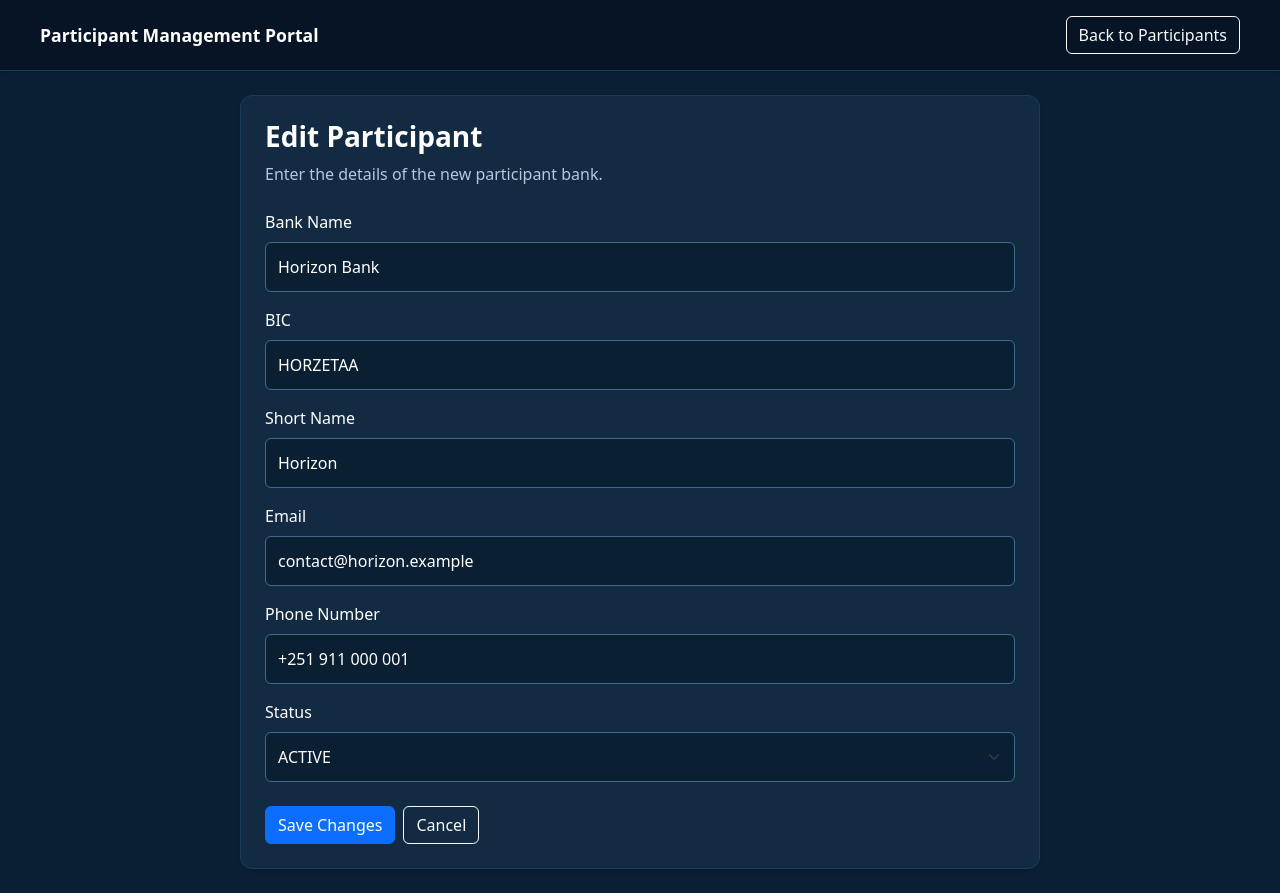
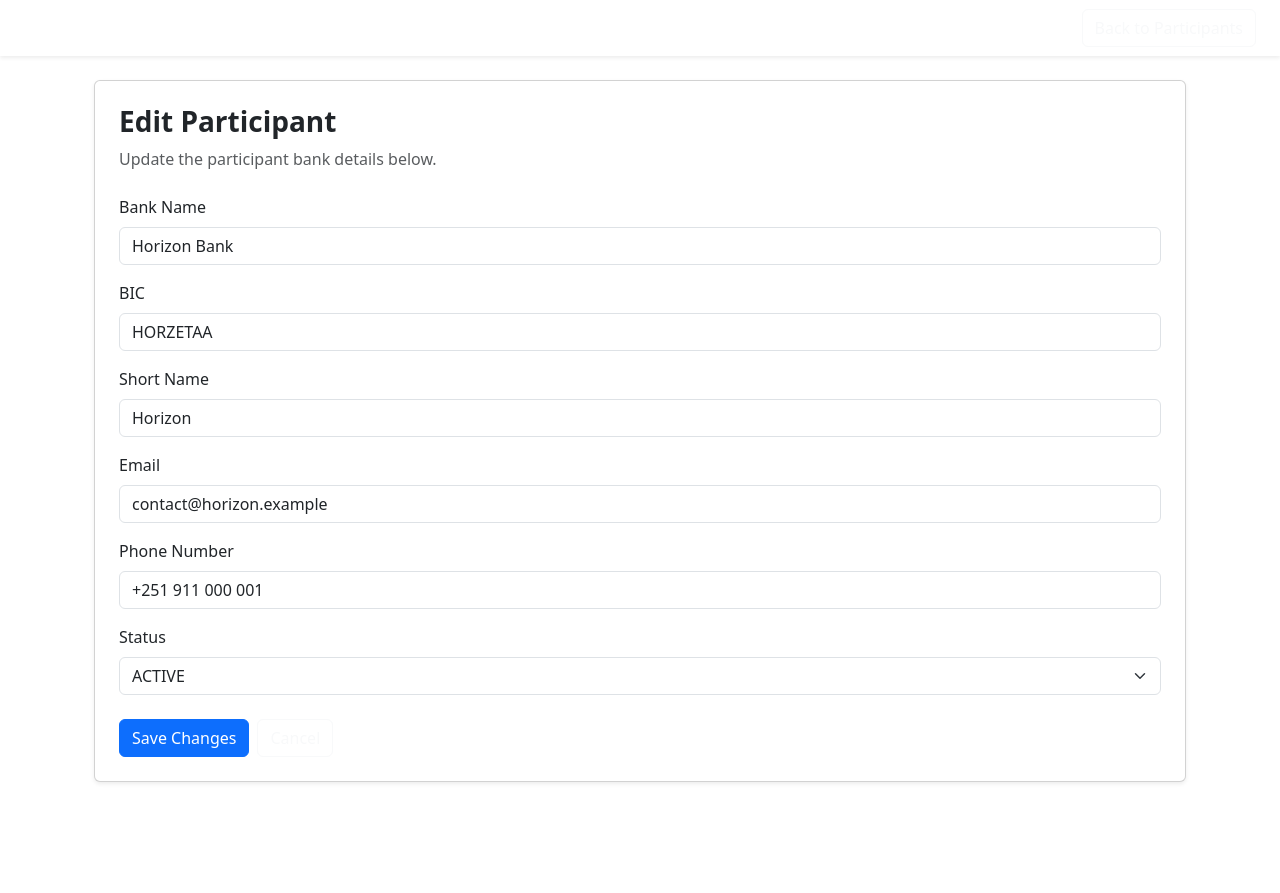
Before and after one commit to Abangiti/participant-management-portal, an Angular app: page /participants/edit/1 in a window 1280 px wide. After the commit the page ends 806 px from the top, so only its background shows below. Built offline with nearby package versions, Linux system fonts and the light colour scheme.

Commit message:
migrate participant forms to reactive forms with validation

```diff
--- a/src/app/participant-form/participant-form.css
+++ b/src/app/participant-form/participant-form.css
@@ -1,69 +1,8 @@
-:host {
-  display: block;
-  min-height: 100vh;
-  background-color: #0b1f33;
-  color: #ffffff;
+.form-control.is-invalid,
+.form-select.is-invalid {
+  border-color: #dc3545;
 }
 
-.navbar {
-  background-color: #061426;
-  border-bottom: 1px solid #183a59;
-  padding: 1rem;
+.invalid-feedback {
+  color: #ff7b86;
 }
-
-.navbar-brand {
-  color: #ffffff;
-  font-size: 1.1rem;
-}
-
-.participant-card {
-  background-color: #132b42;
-  color: #ffffff;
-  border: 1px solid #1b3c59;
-  border-radius: 12px;
-  max-width: 800px;
-  margin: 0 auto;
-}
-
-.text-muted {
-  color: #b5c8dc !important;
-}
-
-.form-label {
-  color: #ffffff;
-}
-
-.form-control,
-.form-select {
-  background-color: #0b1f33;
-  color: #ffffff;
-  border: 1px solid #41678a;
-  padding: 0.75rem;
-}
-
-.form-control::placeholder {
-  color: #9bb0c7;
-}
-
-.form-control:focus,
-.form-select:focus {
-  background-color: #0b1f33;
-  color: #ffffff;
-  border-color: #66aaff;
-  box-shadow: 0 0 0 0.2rem rgb(102 170 255 / 20%);
-}
-
-.form-select option {
-  background-color: #132b42;
-  color: #ffffff;
-}
-
-@media (max-width: 768px) {
-  main.container {
-    padding: 1rem !important;
-  }
-
-  .participant-card .card-body {
-    padding: 1rem !important;
-  }
-}
--- a/src/app/participant-form/participant-form.html
+++ b/src/app/participant-form/participant-form.html
@@ -18,95 +18,164 @@
   <section class="card participant-card shadow-sm">
     <div class="card-body p-4">
       <h1 class="h3 fw-bold mb-2">
-  {{ isEditMode ? 'Edit Participant' : 'Register Participant' }}
-</h1>
+        {{ isEditMode ? 'Edit Participant' : 'Register Participant' }}
+      </h1>
+
       <p class="text-muted mb-4">
-        Enter the details of the new participant bank.
+        {{
+          isEditMode
+            ? 'Update the participant bank details below.'
+            : 'Enter the details of the new participant bank.'
+        }}
       </p>
 
-      <form (ngSubmit)="save()" #participantForm="ngForm">
+      <form [formGroup]="form" (ngSubmit)="save()" novalidate>
+
+        <!-- Bank Name -->
         <div class="mb-3">
           <label for="name" class="form-label">Bank Name</label>
+
           <input
             id="name"
             type="text"
             class="form-control"
-            name="name"
-            [(ngModel)]="name"
-            required
+            formControlName="name"
+            [class.is-invalid]="form.get('name')?.touched && form.get('name')?.invalid"
           />
+
+          <div
+            class="invalid-feedback"
+            *ngIf="form.get('name')?.touched && form.get('name')?.hasError('required')"
+          >
+            Bank name is required.
+          </div>
         </div>
 
+        <!-- BIC -->
         <div class="mb-3">
           <label for="bic" class="form-label">BIC</label>
+
           <input
             id="bic"
             type="text"
             class="form-control"
-            name="bic"
-            [(ngModel)]="bic"
-            required
+            formControlName="bic"
+            maxlength="11"
+            [class.is-invalid]="form.get('bic')?.touched && form.get('bic')?.invalid"
           />
+
+          <div
+            class="invalid-feedback"
+            *ngIf="form.get('bic')?.touched && form.get('bic')?.hasError('required')"
+          >
+            BIC is required.
+          </div>
+
+          <div
+            class="invalid-feedback"
+            *ngIf="form.get('bic')?.touched && form.get('bic')?.hasError('pattern')"
+          >
+            BIC must contain 8–11 letters or numbers only.
+          </div>
         </div>
 
+        <!-- Short Name -->
         <div class="mb-3">
           <label for="shortName" class="form-label">Short Name</label>
+
           <input
             id="shortName"
             type="text"
             class="form-control"
-            name="shortName"
-            [(ngModel)]="shortName"
-            required
+            formControlName="shortName"
+            [class.is-invalid]="form.get('shortName')?.touched && form.get('shortName')?.invalid"
           />
+
+          <div
+            class="invalid-feedback"
+            *ngIf="form.get('shortName')?.touched && form.get('shortName')?.hasError('required')"
+          >
+            Short name is required.
+          </div>
         </div>
 
+        <!-- Email -->
         <div class="mb-3">
           <label for="email" class="form-label">Email</label>
+
           <input
             id="email"
             type="email"
             class="form-control"
-            name="email"
-            [(ngModel)]="email"
-            required
-            email
+            formControlName="email"
+            [class.is-invalid]="form.get('email')?.touched && form.get('email')?.invalid"
           />
+
+          <div
+            class="invalid-feedback"
+            *ngIf="form.get('email')?.touched && form.get('email')?.hasError('required')"
+          >
+            Email is required.
+          </div>
+
+          <div
+            class="invalid-feedback"
+            *ngIf="form.get('email')?.touched && form.get('email')?.hasError('email')"
+          >
+            Enter a valid email address.
+          </div>
         </div>
 
+        <!-- Phone Number -->
         <div class="mb-3">
           <label for="phoneNumber" class="form-label">Phone Number</label>
+
           <input
             id="phoneNumber"
             type="tel"
             class="form-control"
-            name="phoneNumber"
-            [(ngModel)]="phoneNumber"
-            required
+            formControlName="phoneNumber"
+            [class.is-invalid]="form.get('phoneNumber')?.touched && form.get('phoneNumber')?.invalid"
           />
+
+          <div
+            class="invalid-feedback"
+            *ngIf="form.get('phoneNumber')?.touched && form.get('phoneNumber')?.hasError('required')"
+          >
+            Phone number is required.
+          </div>
         </div>
 
+        <!-- Status -->
         <div class="mb-4">
           <label for="status" class="form-label">Status</label>
+
           <select
             id="status"
             class="form-select"
-            name="status"
-            [(ngModel)]="status"
-            required
+            formControlName="status"
+            [class.is-invalid]="form.get('status')?.touched && form.get('status')?.invalid"
           >
             <option value="ACTIVE">ACTIVE</option>
             <option value="INACTIVE">INACTIVE</option>
           </select>
+
+          <div
+            class="invalid-feedback"
+            *ngIf="form.get('status')?.touched && form.get('status')?.hasError('required')"
+          >
+            Status is required.
+          </div>
         </div>
 
-        <div class="d-flex gap-2">
+        <!-- Form Actions -->
+        <div class="d-flex flex-wrap gap-2">
           <button
             type="submit"
             class="btn btn-primary"
-            [disabled]="participantForm.invalid"
+            [disabled]="form.invalid"
           >
-           {{ isEditMode ? 'Save Changes' : 'Save Participant' }}
+            {{ isEditMode ? 'Save Changes' : 'Save Participant' }}
           </button>
 
           <button
@@ -117,6 +186,7 @@
             Cancel
           </button>
         </div>
+
       </form>
     </div>
   </section>
--- a/src/app/participant-form/participant-form.ts
+++ b/src/app/participant-form/participant-form.ts
@@ -1,32 +1,42 @@
 import { Component } from '@angular/core';
 import { CommonModule } from '@angular/common';
-import { FormsModule } from '@angular/forms';
-import { ActivatedRoute, Router } from '@angular/router';
+import { FormBuilder, FormGroup, ReactiveFormsModule, Validators } from '@angular/forms';
+import { ActivatedRoute, Router, RouterLink } from '@angular/router';
 import { ParticipantService } from '../services/participant';
 
 @Component({
   selector: 'app-participant-form',
   standalone: true,
-  imports: [CommonModule, FormsModule],
+  imports: [CommonModule, ReactiveFormsModule, RouterLink],
   templateUrl: './participant-form.html',
   styleUrl: './participant-form.css'
 })
 export class ParticipantForm {
   id: number | null = null;
   isEditMode = false;
-
-  name = '';
-  bic = '';
-  shortName = '';
-  email = '';
-  phoneNumber = '';
-  status: 'ACTIVE' | 'INACTIVE' = 'ACTIVE';
+  form: FormGroup;
 
   constructor(
+    private formBuilder: FormBuilder,
     private participantService: ParticipantService,
     private route: ActivatedRoute,
     private router: Router
   ) {
+    this.form = this.formBuilder.group({
+      name: ['', Validators.required],
+      bic: ['', [
+        Validators.required,
+        Validators.pattern(/^[A-Za-z0-9]{8,11}$/)
+      ]],
+      shortName: ['', Validators.required],
+      email: ['', [
+        Validators.required,
+        Validators.email
+      ]],
+      phoneNumber: ['', Validators.required],
+      status: ['ACTIVE', Validators.required]
+    });
+
     const idParam = this.route.snapshot.paramMap.get('id');
 
     if (idParam !== null) {
@@ -35,40 +45,42 @@ export class ParticipantForm {
 
       const participant = this.participantService.findById(this.id);
 
-      if (!Number.isInteger(this.id) || this.id <= 0 || !participant) {
+      if (
+        !Number.isInteger(this.id) ||
+        this.id <= 0 ||
+        !participant
+      ) {
         alert('Participant not found.');
         this.router.navigate(['/participants']);
         return;
       }
 
-      this.name = participant.name;
-      this.bic = participant.bic;
-      this.shortName = participant.shortName;
-      this.email = participant.email;
-      this.phoneNumber = participant.phoneNumber;
-      this.status = participant.status;
+      this.form.patchValue({
+        name: participant.name,
+        bic: participant.bic,
+        shortName: participant.shortName,
+        email: participant.email,
+        phoneNumber: participant.phoneNumber,
+        status: participant.status
+      });
     }
   }
 
   save(): void {
-    if (
-      !this.name.trim() ||
-      !this.bic.trim() ||
-      !this.shortName.trim() ||
-      !this.email.trim() ||
-      !this.phoneNumber.trim()
-    ) {
-      alert('Please fill in all fields.');
+    if (this.form.invalid) {
+      this.form.markAllAsTouched();
       return;
     }
 
+    const formValue = this.form.getRawValue();
+
     const participantData = {
-      name: this.name.trim(),
-      bic: this.bic.trim().toUpperCase(),
-      shortName: this.shortName.trim(),
-      email: this.email.trim(),
-      phoneNumber: this.phoneNumber.trim(),
-      status: this.status
+      name: formValue.name.trim(),
+      bic: formValue.bic.trim().toUpperCase(),
+      shortName: formValue.shortName.trim(),
+      email: formValue.email.trim(),
+      phoneNumber: formValue.phoneNumber.trim(),
+      status: formValue.status as 'ACTIVE' | 'INACTIVE'
     };
 
     if (this.isEditMode && this.id !== null) {
```
Also changed, not shown: src/app/participants/participants.html (+1 -1 lines).
